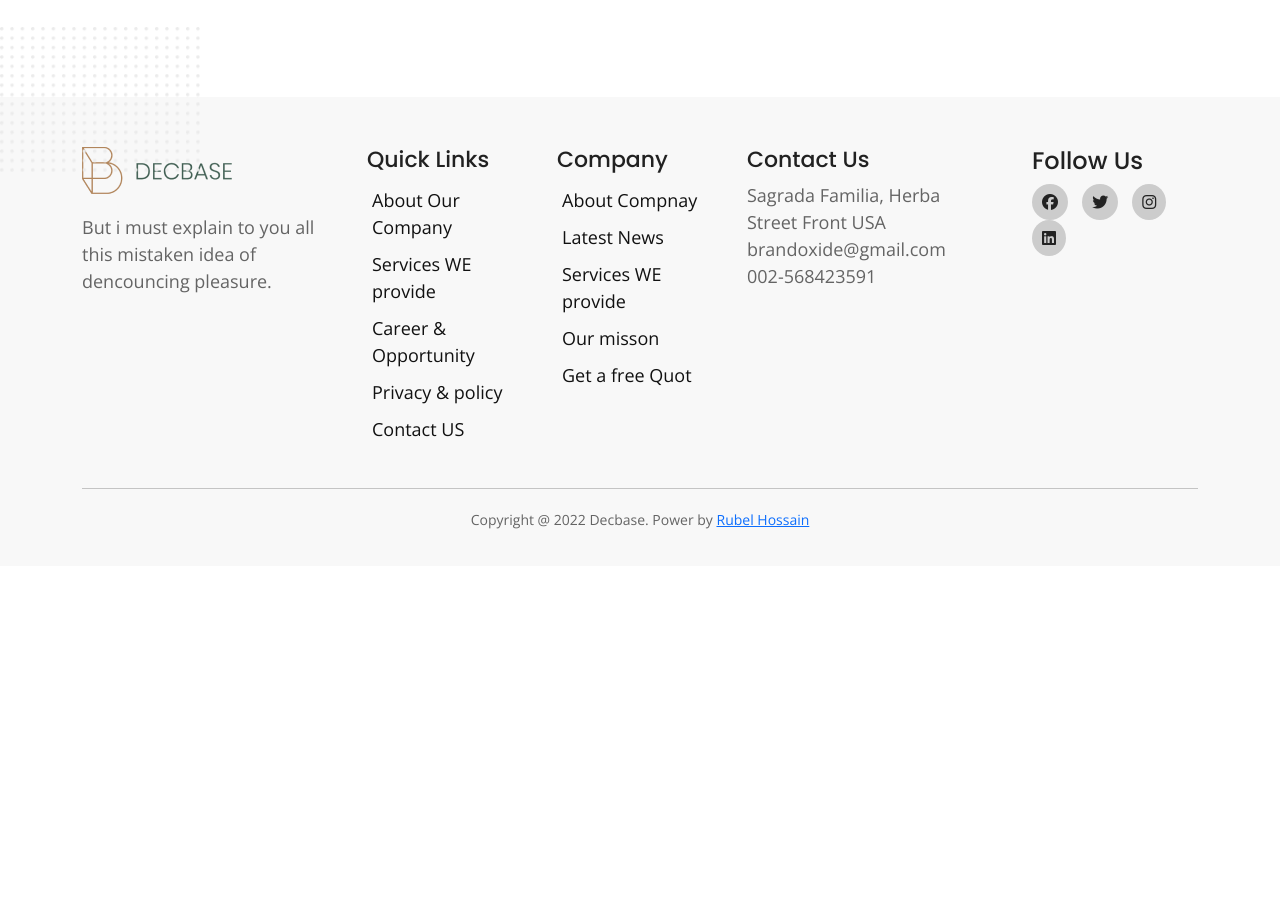
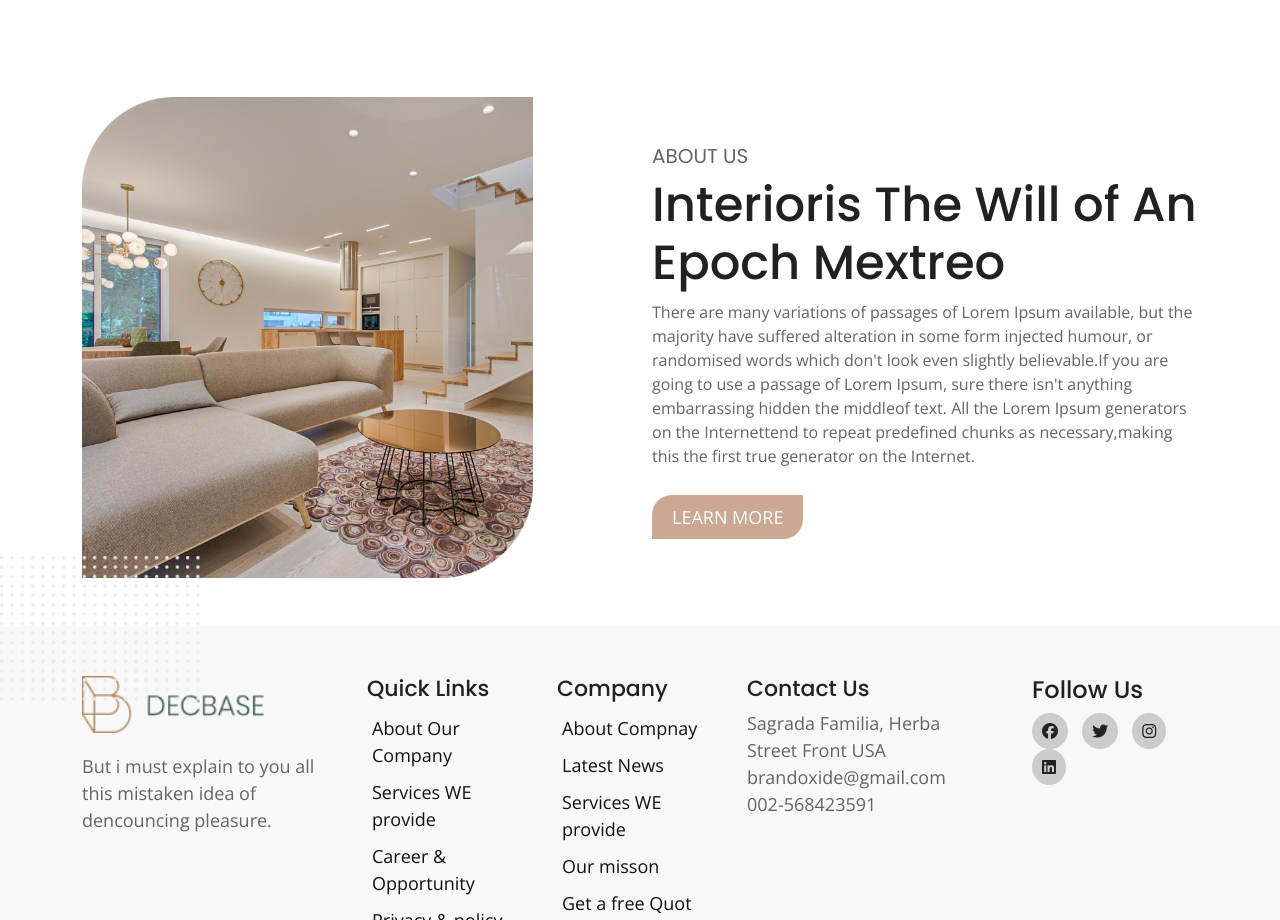
Before and after one commit to rubelhossain999/figma-to-html-Decbase, a plain HTML site: page index.html in a window 1280 px wide. Shown: the part 1272-2192 px from the top of the page. Before the commit the page ends 1838 px from the top, so only its background shows below. Drawn offline with nearby package versions, Linux system fonts and the light colour scheme.

Commit message:
About Section is Done

```diff
--- a/index.html
+++ b/index.html
@@ -67,7 +67,7 @@
     <!-- Header Section end -->
 
     <!-- Main Section Start -->
-    <main class="main-area">
+    <main class="main-area mb-5">
         <!-- Hero Section -->
         <div class="hero-section">
             <div class="container">
@@ -154,6 +154,40 @@
                                         ut
                                         labore.
                                     </p>
+                                </div>
+                            </div>
+                        </div>
+                    </div>
+                </div>
+            </div>
+        </div>
+        <!-- About Us Section -->
+        <div class="about-us mt-5">
+            <div class="container">
+                <div class="row">
+                    <div class="col-lg-5">
+                        <div class="about-right">
+                            <img src="assets/images/About/about.png" alt="about-img">
+                        </div>
+                    </div>
+                    <div class="col-lg-6 offset-1 d-flex align-items-center">
+                        <div class="about-right">
+                            <div class="theme-heading">
+                                <h4>ABOUT US</h4>
+                                <h2>Interioris The Will
+                                    of An Epoch Mextreo</h2>
+                                <p>
+                                    There are many variations of passages of Lorem Ipsum available,
+                                    but the majority have suffered alteration in some form injected
+                                    humour, or randomised words which don't look even slightly
+                                    believable.If you are going to use a passage of Lorem Ipsum,
+                                    sure there isn't anything embarrassing hidden the middleof text.
+                                    All the Lorem Ipsum generators on the Internettend to repeat
+                                    predefined chunks as necessary,making this the first true
+                                    generator on the Internet.
+                                </p>
+                                <div class="theme-button">
+                                    <a href="#">LEARN MORE</a>
                                 </div>
                             </div>
                         </div>
--- a/style.css
+++ b/style.css
@@ -18,6 +18,10 @@ h4 {
     font-family: 'Poppins', sans-serif;
     color: #212121;
     font-weight: 500;
+}
+
+img {
+    width: 100%;
 }
 
 .theme-button a {
@@ -111,6 +115,10 @@ footer.footer-area {
     padding-top: 50px;
     padding-bottom: 20px;
     position: relative;
+}
+
+.about-footer img {
+    width: 70%;
 }
 
 .about-footer p {
@@ -241,7 +249,7 @@ span.text-design {
 /*************
    Service Area
  ***************/
- .our-service-section {
+.our-service-section {
     margin-top: 200px;
     position: relative;
     margin-bottom: 100px;
```
